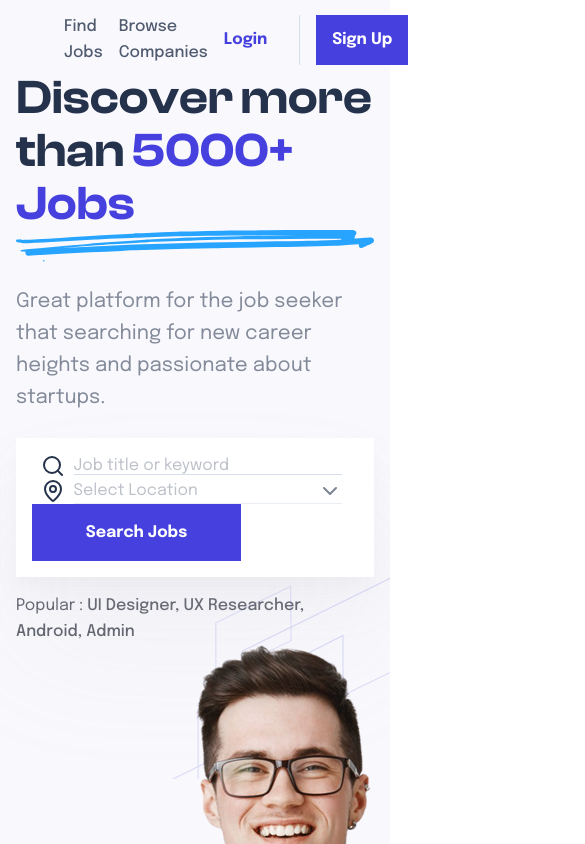
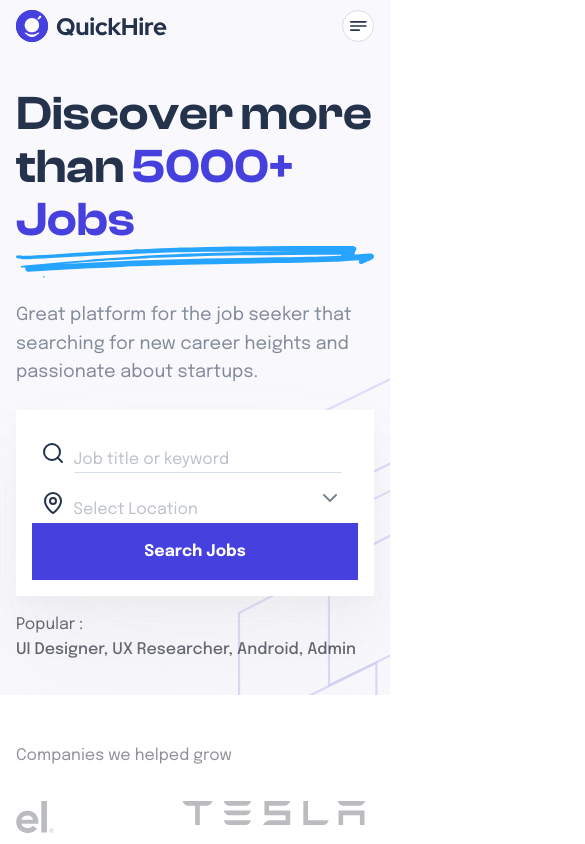
Before and after one commit to mehediemon007/quickhire, a Next.js app in the folder client/: page / in a window 390 px wide. Shown: the top 844 px of the page, 585 px wide, since content can reach past the window. Built offline with nearby package versions, Linux system fonts and the light colour scheme.

Commit message:
feat: update header responsive

```diff
--- a/client/src/app/layout.tsx
+++ b/client/src/app/layout.tsx
@@ -45,7 +45,7 @@ export default function RootLayout({children,}: Readonly<{children: React.ReactN
             <body className={`${clashDisplay.variable} ${epilogue.variable} ${inter.variable} antialiased`}>
                 <Providers>
                     <Header />
-                    <main>{children}</main>
+                    <main className="mt-15">{children}</main>
                     <Footer/>
                 </Providers>
                 <ScrollToTop/>
--- a/client/src/app/page.tsx
+++ b/client/src/app/page.tsx
@@ -1,7 +1,6 @@
 import Link from "next/link";
 import Hero from "@/components/home/Hero";
 import Clients from "@/components/home/Clients";
-import JobListings from "@/components/JobListings";
 import Categories from "@/components/home/Categories";
 import FeaturedJobs from "@/components/home/FeaturedJobs";
 import Image from "next/image";
--- a/client/src/components/SearchFilter.tsx
+++ b/client/src/components/SearchFilter.tsx
@@ -33,27 +33,27 @@ export default function SearchFilter({ className } : Props) {
                     onSubmit={handleSearch}
                     className="flex flex-col sm:flex-row justify-between"
                 >
-                    <div className="flex-1 flex items-center pr-4">
-                        <span className="inline-flex items-center justify-center w-12">
+                    <div className="flex-1 flex items-end pr-4">
+                        <span className="inline-flex items-center justify-center pb-2 w-12">
                             <Search className="text-neutral-100"/>
                         </span>
 
                         <input
                             type="text"
-                            className="h-full border-b border-b-neutral-200 placeholder:text-neutral-600 placeholder:opacity-50"
+                            className="h-11.75 pt-6 pb-1 border-b border-b-neutral-200 placeholder:text-neutral-600 placeholder:opacity-50"
                             placeholder="Job title or keyword"
                             value={localSearch}
                             onChange={(e) => setLocalSearch(e.target.value)}
                         />
                     </div>
 
-                    <div className="flex-1 flex items-center pr-4">
-                        <div className="inline-flex items-center justify-center w-12">
+                    <div className="flex-1 flex items-end pr-4">
+                        <div className="inline-flex items-center justify-center pb-2 w-12">
                             <MapPin className="text-neutral-100"/>
                         </div>
                         <div className="w-full h-full relative">
                             <select
-                                className={`h-full border-b border-neutral-200 bg-transparent appearance-none ${
+                                className={`h-11.75 pt-6 sm:border-b border-neutral-200 bg-transparent appearance-none ${
                                     !localLocation ? 'text-neutral-600 opacity-50' : 'text-inherit'
                                 }`}
                                 value={localLocation}
@@ -73,13 +73,13 @@ export default function SearchFilter({ className } : Props) {
                     </div>
                     <button
                         type="submit"
-                        className="btn btn-primary w-52.25 h-14.25 leading-14.25"
+                        className="btn btn-primary w-full sm:w-52.25 h-14.25 leading-14.25"
                     >
                         Search Jobs
                     </button>
                 </form>
             </div>
-            <p className="text-[#202430b3] font-medium mt-4 leading-[1.6]"><span className="font-normal">Popular :</span> UI Designer, UX Researcher, Android, Admin</p>
+            <p className="text-[#202430b3] font-medium mt-4 leading-[1.6]"><span className="block font-normal">Popular :</span> UI Designer, UX Researcher, Android, Admin</p>
         </>
     );
 }
--- a/client/src/components/common/Icons.tsx
+++ b/client/src/components/common/Icons.tsx
@@ -34,3 +34,10 @@ export const TwitterIcon = ({ className }: IconProps) => (
     </svg>
 
 );
+
+export const HamburgerIcon = ({ className }: IconProps) => (
+    <svg width="17" height="10" viewBox="0 0 17 10" fill="none" xmlns="http://www.w3.org/2000/svg" className={className}>
+        <path d="M9.16667 8.33333H0.833333C0.61232 8.33333 0.400358 8.42113 0.244078 8.57741C0.0877973 8.73369 0 8.94565 0 9.16667C0 9.38768 0.0877973 9.59964 0.244078 9.75592C0.400358 9.9122 0.61232 10 0.833333 10H9.16667C9.38768 10 9.59964 9.9122 9.75592 9.75592C9.9122 9.59964 10 9.38768 10 9.16667C10 8.94565 9.9122 8.73369 9.75592 8.57741C9.59964 8.42113 9.38768 8.33333 9.16667 8.33333ZM0.833333 1.66667H15.8333C16.0543 1.66667 16.2663 1.57887 16.4226 1.42259C16.5789 1.26631 16.6667 1.05435 16.6667 0.833333C16.6667 0.61232 16.5789 0.400358 16.4226 0.244078C16.2663 0.0877975 16.0543 0 15.8333 0H0.833333C0.61232 0 0.400358 0.0877975 0.244078 0.244078C0.0877973 0.400358 0 0.61232 0 0.833333C0 1.05435 0.0877973 1.26631 0.244078 1.42259C0.400358 1.57887 0.61232 1.66667 0.833333 1.66667ZM15.8333 4.16667H0.833333C0.61232 4.16667 0.400358 4.25446 0.244078 4.41074C0.0877973 4.56702 0 4.77899 0 5C0 5.22101 0.0877973 5.43297 0.244078 5.58926C0.400358 5.74554 0.61232 5.83333 0.833333 5.83333H15.8333C16.0543 5.83333 16.2663 5.74554 16.4226 5.58926C16.5789 5.43297 16.6667 5.22101 16.6667 5C16.6667 4.77899 16.5789 4.56702 16.4226 4.41074C16.2663 4.25446 16.0543 4.16667 15.8333 4.16667Z" fill="#25324B"/>
+    </svg>
+
+);
--- a/client/src/components/home/FeaturedJobs.tsx
+++ b/client/src/components/home/FeaturedJobs.tsx
@@ -109,7 +109,7 @@ const FeaturedJobs = () => {
                     </Link>
                 </div>
                 <div>
-                    <div className="flex lg:grid grid-cols-4 gap-4 sm:gap-8">
+                    <div className="flex lg:grid grid-cols-4 gap-4 sm:gap-8 overflow-hidden">
                         {
                             jobs.map((job: Job) => (
                                 <div key={job._id} className='grid-cols-1'>
--- a/client/src/components/home/Hero.tsx
+++ b/client/src/components/home/Hero.tsx
@@ -3,26 +3,26 @@ import SearchFilter from "../SearchFilter";
 
 export default function Hero() {
     return (
-        <section className="relative bg-[#F8F8FD] pt-18 overflow-hidden z-10">
-            <div className="absolute top-0 right-0 w-2/3 h-full bg-[url('/assets/images/hero-bg-pattern.svg')] bg-right bg-contain bg-no-repeat -z-1"></div>
+        <section className="relative bg-[#F8F8FD] pt-7 pb-8 overflow-hidden z-10">
+            <div className="absolute top-0 right-0 w-full sm:w-2/3 h-full bg-[url('/assets/images/hero-bg-pattern-sm.svg')] xl:bg-[url('/assets/images/hero-bg-pattern.svg')] bg-right bg-contain bg-no-repeat -z-1"></div>
             <div className="container">
-                <div className="flex-col items-center gap-14.5">
+                <div className="flex items-center gap-14.5">
                     <div className="max-w-157.5 h-max">
                         <h1 className="max-w-133.25 text-5xl/[1.10] sm:text-[72px]/[1.10] font-semibold font-title text-neutral-100">
                             Discover more than <span className="text-primary">5000+ Jobs</span>
                         </h1>
                         <Image src={'/assets/images/line.svg'} alt="line" width={455} height={40}/>
-                        <p className="max-w-130.25 text-xl/[1.6] text-[#515b6fb3] my-6">Great platform for the job seeker that searching for new career heights and passionate about startups.</p>
+                        <p className="max-w-130.25 text-lg/[1.6] sm:text-xl/[1.6] text-[#515b6fb3] my-5.75 sm:my-6">Great platform for the job seeker that searching for new career heights and passionate about startups.</p>
                         <SearchFilter className="z-10"/>
                     </div>
-                    <div>
+                    <div className="hidden xl:block">
                         <div className="relative w-125.25 h-176.75 aspect-501/7071">
                             <Image src={'/assets/images/hero.png'} alt='Hero Image' fill sizes="100vw" priority={true} className="object-cover"/>
                         </div>
                     </div>
                 </div>
             </div>
-            <div className="absolute -bottom-87.5 right-0 w-70 h-179 bg-white rotate-[64rad]"></div>
+            <div className="hidden xl:absolute -bottom-87.5 right-0 w-70 h-179 bg-white rotate-[64rad]"></div>
         </section>
     );
 }
--- a/client/src/components/layout/Header.tsx
+++ b/client/src/components/layout/Header.tsx
@@ -2,10 +2,14 @@
 import { useState, useEffect } from "react";
 import Link from "next/link";
 import Image from "next/image";
+import MobileMenu from "./MobileMenu";
+
+import { HamburgerIcon } from "../common/Icons";
 
 export default function Header() {
 
     const [isScrolled, setIsScrolled] = useState(false);
+    const [isMobileOpen, setIsMobileOpen] = useState(false);
 
     useEffect(()=>{
 
@@ -21,10 +25,10 @@ export default function Header() {
     },[])
 
     return (
-        <header className={`fixed w-full top-0 py-3.5 z-50 transition-all duration-300
+        <header className={`fixed w-full top-0 pt-2 pb-4 sm:py-3.5 z-50 transition-all duration-300
             ${isScrolled
                 ? "bg-white animate-fadeInDown shadow-[0_10px_15px_rgba(25,25,25,0.1)]"
-                : "bg-transparent"
+                : "bg-[#F8F8FD]"
             }`}
         >
             <div className="container">
@@ -33,7 +37,7 @@ export default function Header() {
                         <Link href={'/'}>
                             <Image src={'/assets/images/logo.svg'} alt="Quick Hire" width={152} height={36}/>
                         </Link>
-                        <nav>
+                        <nav className="hidden xl:block">
                             <ul className="flex justify-start items-center gap-4">
                                 <li>
                                     <Link href={'#'} className="font-medium text-neutral-800 leading-[1.6]">Find Jobs</Link>
@@ -44,7 +48,14 @@ export default function Header() {
                             </ul>
                         </nav>
                     </div>
-                    <div className="flex divide-x divide-neutral-200">
+                    <div>
+                        <button onClick={() => setIsMobileOpen(!isMobileOpen)} className="inline-flex justify-center items-center w-8 h-8 bg-white border border-neutral-200 rounded-full">
+                            <HamburgerIcon/>
+                        </button>
+                        <MobileMenu isMobileOpen={isMobileOpen} onClose={() => setIsMobileOpen(false)}/>
+                    </div>
+                    <div className="hidden xl:flex divide-x divide-neutral-200">
+
                         <div className="pr-4">
                             <Link href="/login" className="btn">Login</Link>
                         </div>
--- /dev/null
+++ b/client/src/components/layout/MobileMenu.tsx
@@ -0,0 +1,49 @@
+import React from 'react'
+import Link from 'next/link';
+import Image from 'next/image';
+
+import { cn } from '@/lib/utils';
+
+import { X } from 'lucide-react';
+
+type Props = {
+    isMobileOpen: boolean,
+    onClose: () => void,
+    className?: string
+}
+
+function MobileMenu({ isMobileOpen, onClose, className }: Props) {
+    return (
+        <div className={cn(
+            "fixed top-0 left-0 w-[80dvw] h-dvh bg-white transition-all duration-300 ease-in-out",
+            isMobileOpen ? "left-0" : "-left-full",
+            className)}>
+
+                <div className='p-4'>
+                    <div className='flex justify-between items-center'>
+                        <Link href={'/'}>
+                            <Image src={'/assets/images/logo.svg'} alt="Quick Hire" width={152} height={36}/>
+                        </Link>
+                        <button className='' onClick={onClose}>
+                            <X />
+                        </button>
+                    </div>
+                    <div>
+                        <ul className="">
+                            <li>
+                                <Link href={'#'} className="block font-medium text-neutral-800 leading-[1.6] py-2 border-b border-b-neutral-200">Find Jobs</Link>
+                            </li>
+                            <li>
+                                <Link href={'#'} className="block font-medium text-neutral-800 leading-[1.6] py-2 border-b border-b-neutral-200">Browse Companies</Link>
+                            </li>
+                        </ul>
+                        <Link href={'/login'} className='btn btn-primary w-full'>
+                            Login/SignUp
+                        </Link>
+                    </div>
+                </div>
+        </div>
+    )
+}
+
+export default MobileMenu;
```
Also changed, not shown: client/public/assets/images/HamburgerIcon.svg (added), client/public/assets/images/hero-bg-pattern-sm.svg (added).
